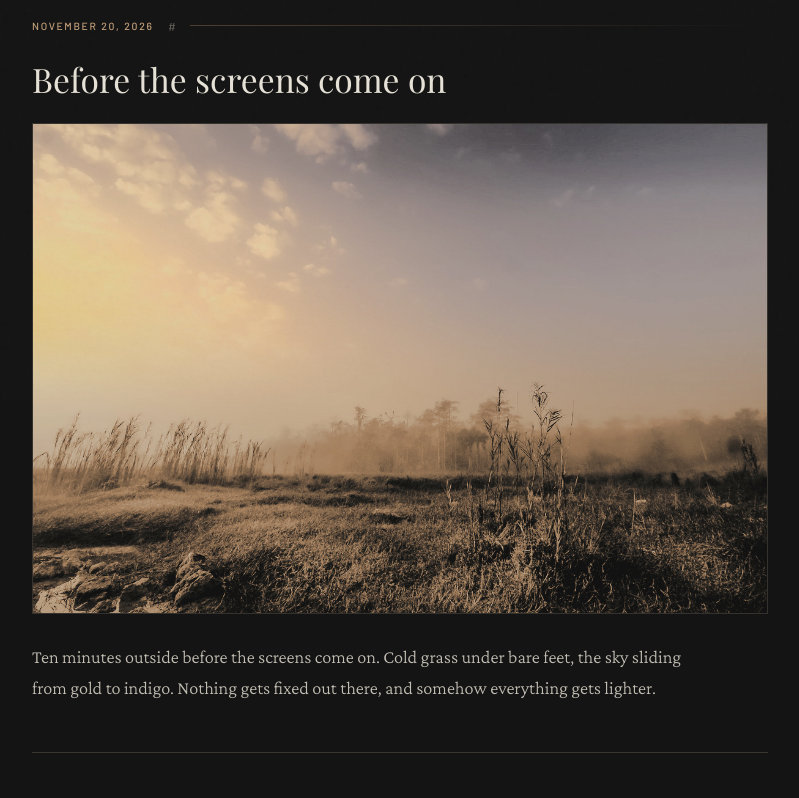
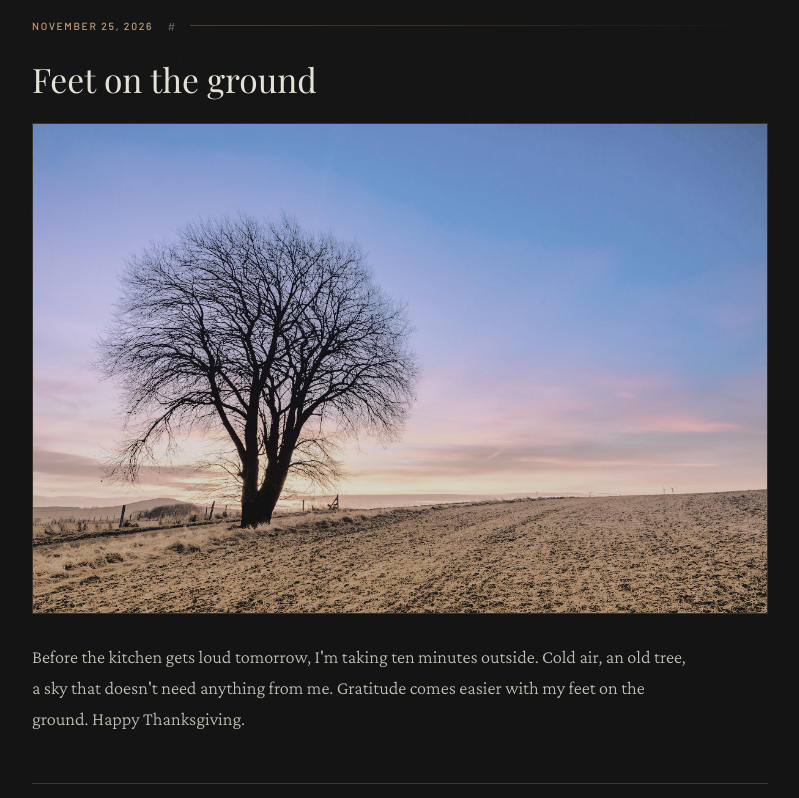
Before and after one commit to git-denyeh/denyeh.github.io, a plain HTML site: page quiet-ground/index.html in a window 1280 px wide. Shown: the part 400-1198 px from the top of the page, without its empty margins (240-1039 px from the left). Drawn offline with nearby package versions, Linux system fonts and the light colour scheme; a web font is replaced by a local one.

Commit message:
Quiet Ground: Feet on the ground
Add the November 25 Quiet Ground post and point the home teaser at it.

```diff
--- a/quiet-ground/index.html
+++ b/quiet-ground/index.html
@@ -332,6 +332,15 @@
 
   <main class="feed">
 
+<article class="post" id="feet-on-the-ground">
+      <div class="post-meta"><time class="post-date" datetime="2026-11-25">November 25, 2026</time><a class="post-anchor" href="#feet-on-the-ground" aria-label="Link to this piece">#</a></div>
+      <h2 class="post-title"><a href="#feet-on-the-ground">Feet on the ground</a></h2>
+      <img class="post-img" src="/images/feet-on-the-ground.jpg" alt="A lone bare tree stands in a frosty field at sunrise, the sky fading from gold and pink into deep blue." width="1200" height="800" loading="lazy" />
+      <div class="post-body">
+        <p>Before the kitchen gets loud tomorrow, I'm taking ten minutes outside. Cold air, an old tree, a sky that doesn't need anything from me. Gratitude comes easier with my feet on the ground. Happy Thanksgiving.</p>
+      </div>
+    </article>
+
 <article class="post" id="before-the-screens-come-on">
       <div class="post-meta"><time class="post-date" datetime="2026-11-20">November 20, 2026</time><a class="post-anchor" href="#before-the-screens-come-on" aria-label="Link to this piece">#</a></div>
       <h2 class="post-title"><a href="#before-the-screens-come-on">Before the screens come on</a></h2>
```
Also changed, not shown: index.html (+4 -4 lines), images/feet-on-the-ground.jpg (added).
